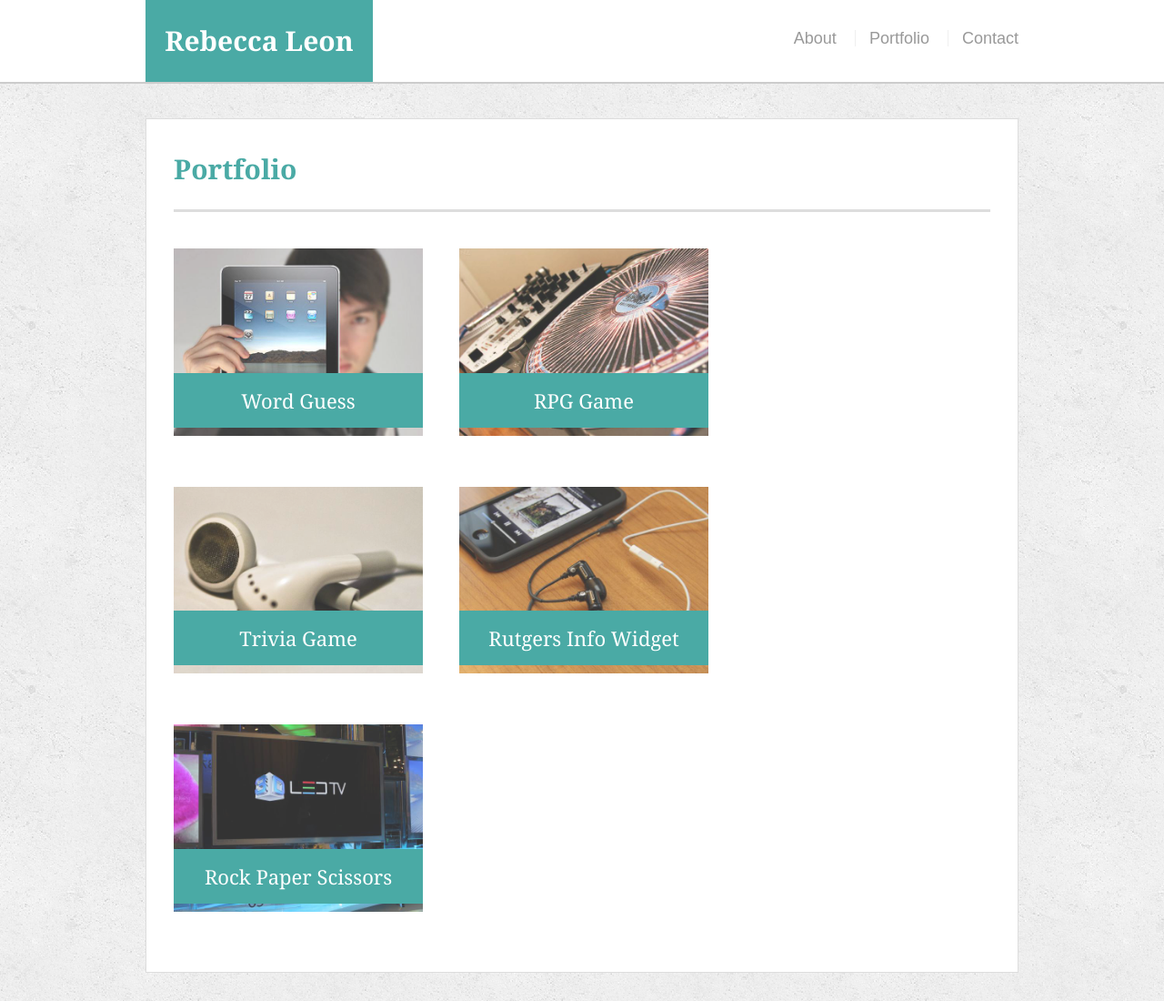
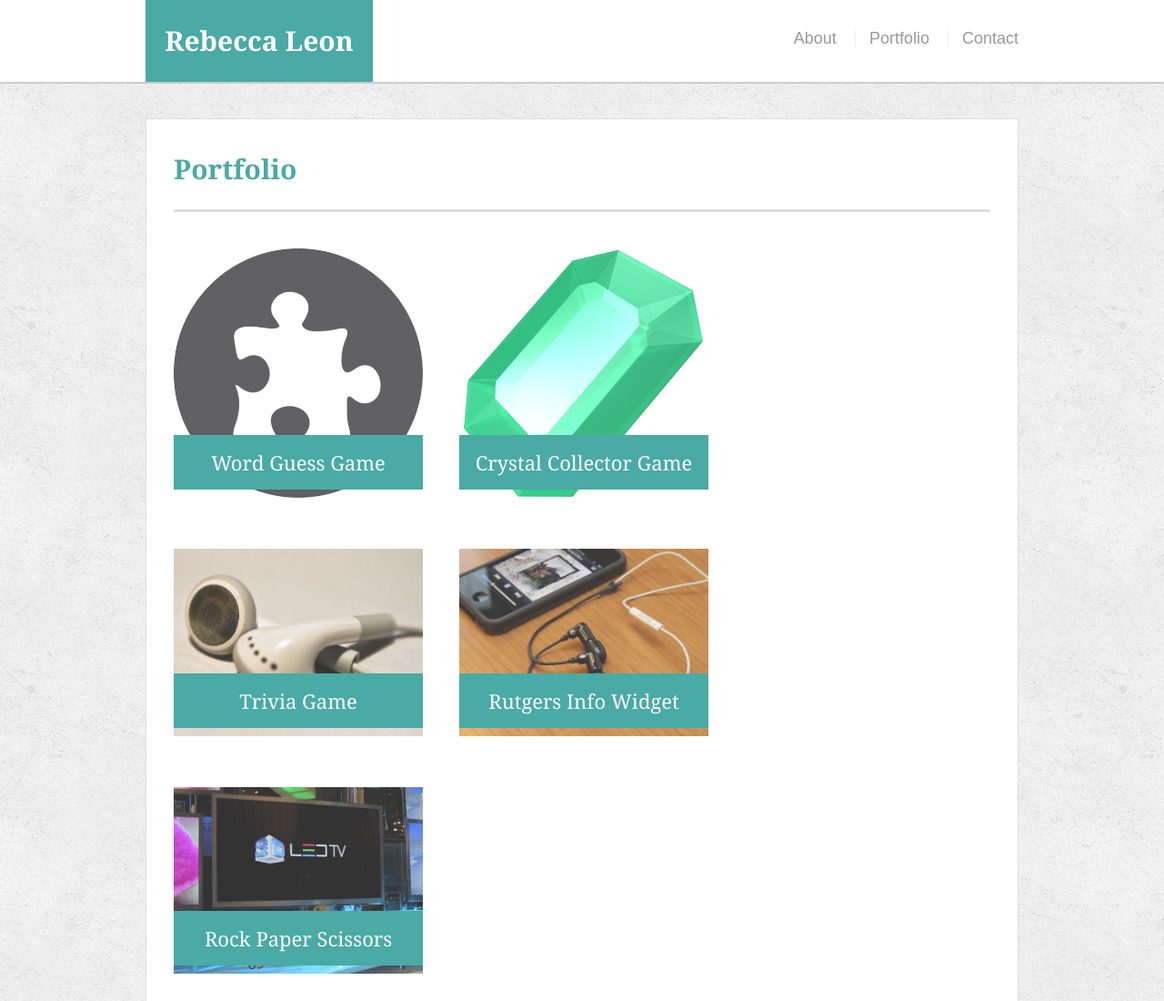
Before and after one commit to rebeccaleon/Responsive-Portfolio, a plain HTML site: page portfolio.html in a window 1280 px wide. Shown: the top 1100 px of the page at 91% size. Drawn offline with Linux system fonts and the light colour scheme.

Commit message:
updating portfolio with latest hw assignment

```diff
--- a/portfolio.html
+++ b/portfolio.html
@@ -27,15 +27,15 @@
       <h1>Portfolio</h1>
 
       <div class="work">
-        <a href="https://rebeccaleon.github.io/word-guess-game/index.html"><img src="assets/images/technics-q-c-640-480-1.jpg" alt="Word Guess"></a>
+        <a href="https://rebeccaleon.github.io/word-guess-game/index.html"><img src="assets/images/Puzzle-grey.png" alt="Word Guess Game"></a>
 
 
-        <h3>Word Guess</h3>
+        <h3>Word Guess Game</h3>
       </div>
       <div class="work">
-        <img src="assets/images/technics-q-c-640-480-2.jpg" alt="RPG Game">
+        <a href="https://rebeccaleon.github.io/unit-4-game/"><img src="assets/images/Emerald.png" alt="Crystal Collector Game"></a>
 
-        <h3>RPG Game</h3>
+        <h3>Crystal Collector Game</h3>
       </div>
       <div class="work">
         <img src="assets/images/technics-q-c-640-480-5.jpg" alt="Trivia Game">
```
Also changed, not shown: assets/images/Emerald.png (added), assets/images/Puzzle-grey.png (added).
